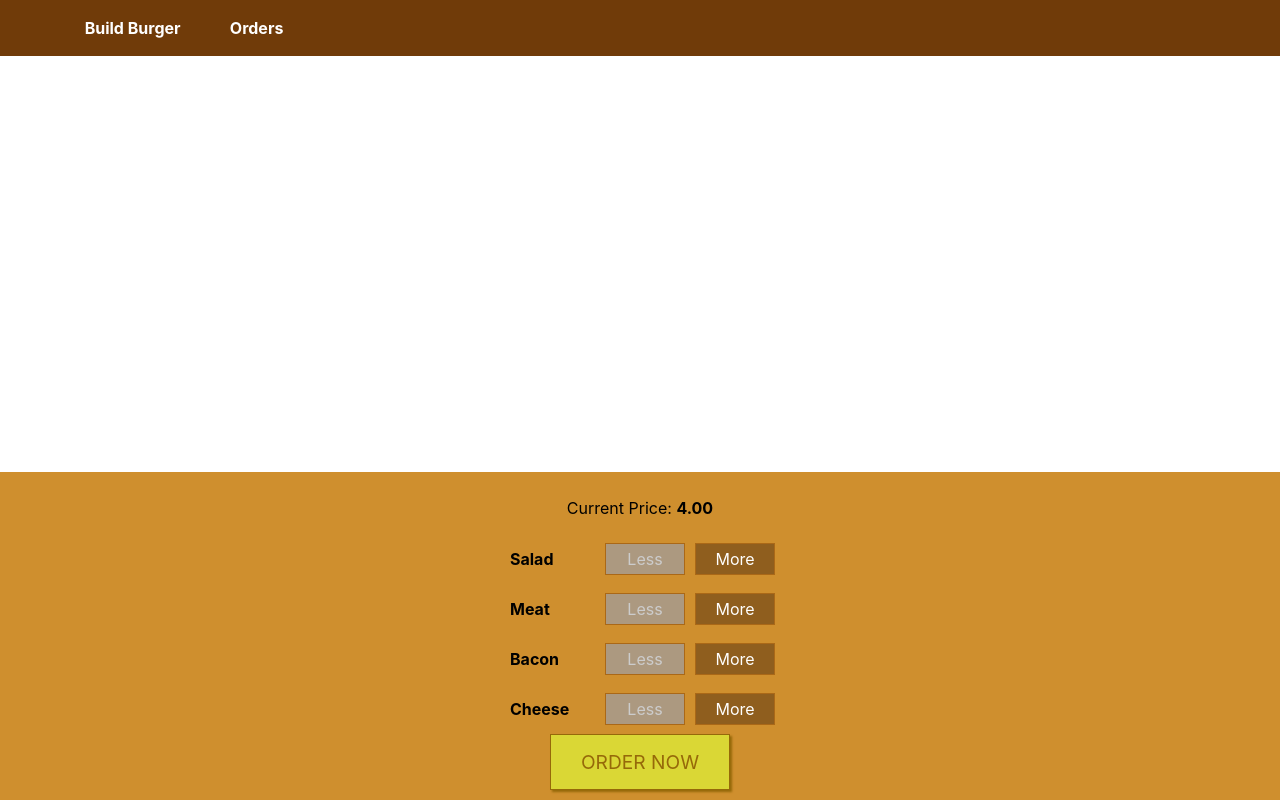
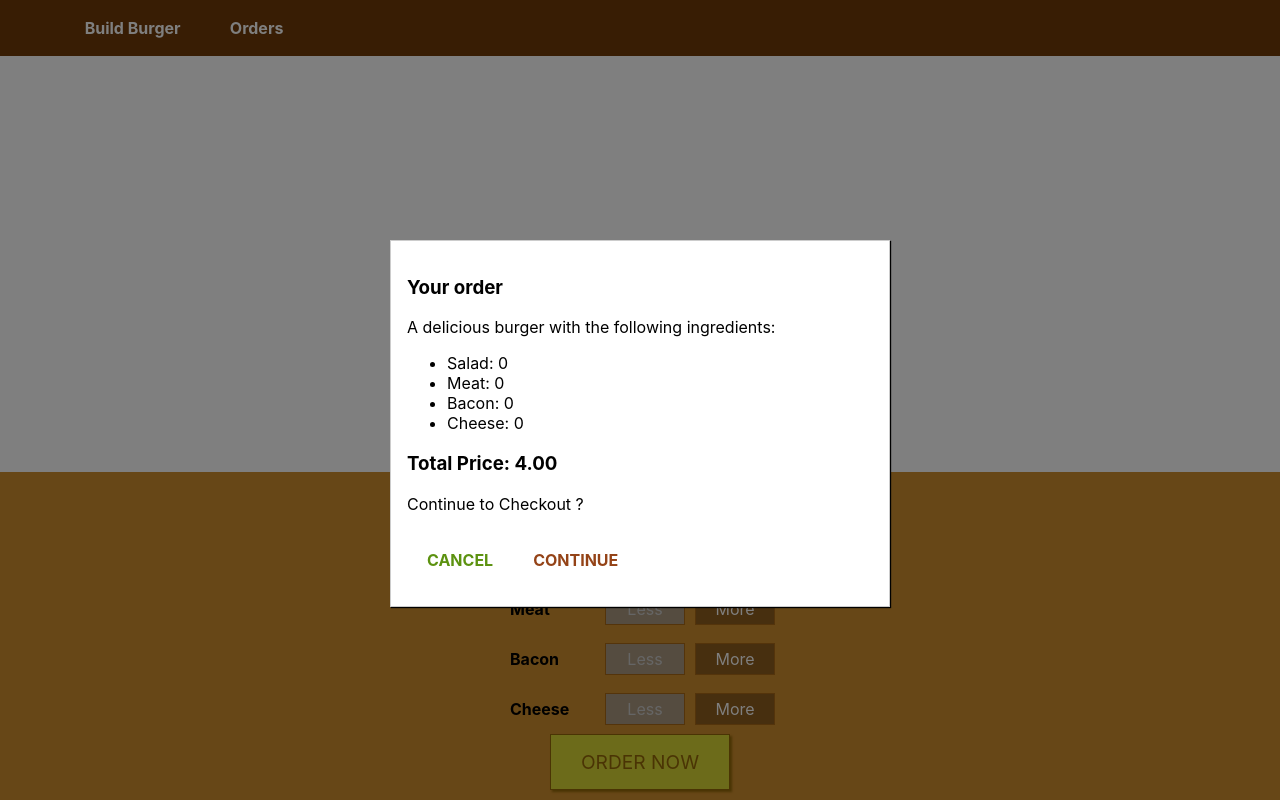
Before and after one commit to motasem99/my-react-app, a React (Create React App) app: page / in a window 1280 px wide. Both pictures are taken after a click on the button "ORDER NOW". Shown: the part 188-988 px from the top of the page. Built offline with nearby package versions, Linux system fonts and the light colour scheme.

Commit message:
dropdown component

```diff
--- a/src/components/Burger/Burger.jsx
+++ b/src/components/Burger/Burger.jsx
@@ -16,7 +16,7 @@ const Burger =(props) => {
             Object.keys(ingredients).map(item => {
                 if(ingredients[item] > 0){
                     let items = []
-                    for (let i = 0; i< ingredients[item]; i++){
+                    for(let i = 0; i < ingredients[item]; i++){
                         items.push(<BurgerIngredients key={i} type={item} />)
                     }
                     return items
--- a/src/components/ControlBurger/ControlBurger.jsx
+++ b/src/components/ControlBurger/ControlBurger.jsx
@@ -1,37 +1,44 @@
 import React from 'react'
+
+import { Link } from 'react-router-dom'
+
 import classes from './ControlBurger.module.css'
 
 const ControlBurger = (props) =>  {
-    const { increaseIngredients, clickLessHandler } = props;
+    const { increaseIngredients, clickLessHandler, orderNow } = props;
 
         return (
             <div className={classes.BuildControls}>
                 <p>Current Price: <strong>4.00</strong></p>
                 <div className={classes.BuildControl}>
                     <label className={classes.Label}>Salad</label>
-                    <button onClick={()=> clickLessHandler("salad")} className={classes.Less}>Less</button>
+                    <button onClick={()=> clickLessHandler("salad")} className={(props.ingredients.salad > 0 ? classes.Less : classes.Disabled)}>Less</button>
                     <button onClick={()=> increaseIngredients("salad")} className={classes.More}>More</button>
                 </div>
 
                 <div className={classes.BuildControl}>
                     <label className={classes.Label}>Meat</label>
-                    <button onClick={()=> clickLessHandler("bacon")} className={classes.Less}>Less</button>
+                    <button onClick={()=> clickLessHandler("bacon")} className={(props.ingredients.salad > 0 ? classes.Less : classes.Disabled)}>Less</button>
                     <button onClick={()=> increaseIngredients("bacon")} className={classes.More}>More</button>
                 </div>
 
                 <div className={classes.BuildControl}>
                     <label className={classes.Label}>Bacon</label>
-                    <button onClick={()=> clickLessHandler("cheese")} className={classes.Less}>Less</button>
+                    <button onClick={()=> clickLessHandler("cheese")} className={(props.ingredients.salad > 0 ? classes.Less : classes.Disabled)}>Less</button>
                     <button onClick={()=> increaseIngredients("cheese")} className={classes.More}>More</button>
                 </div>
 
                 <div className={classes.BuildControl}>
                     <label className={classes.Label}>Cheese</label>
-                    <button onClick={()=> clickLessHandler("meat")} className={classes.Less}>Less</button>
+                    <button onClick={()=> clickLessHandler("meat")} className={(props.ingredients.salad > 0 ? classes.Less : classes.Disabled)}>Less</button>
                     <button onClick={()=> increaseIngredients("meat")} className={classes.More}>More</button>
                 </div>
-                    <button className={classes.OrderButton}
-                    onClick={props.clickHandler}>ORDER NOW</button>
+                    <button
+                        className={classes.OrderButton}
+                        onClick={orderNow}
+                        >
+                        ORDER NOW
+                    </button>
                 </div>
             )
     }
--- a/src/components/ControlBurger/ControlBurger.module.css
+++ b/src/components/ControlBurger/ControlBurger.module.css
@@ -55,16 +55,13 @@
   color: white;
 }
 
-.OrderButton {
-  background-color: #dad735;
-  outline: none;
-  cursor: pointer;
-  border: 1px solid #966909;
-  color: #966909;
-  font-family: inherit;
-  font-size: 1.2em;
-  padding: 15px 30px;
-  box-shadow: 2px 2px 2px #966909;
+.Disabled {
+  background-color: #ac9980;
+  color: #ccc;
+}
+
+.Disabled:hover {
+  cursor: not-allowed;
 }
 
 .OrderButton:hover,
--- /dev/null
+++ b/src/components/Dropdown/Dropdown.js
@@ -0,0 +1,29 @@
+import React from 'react'
+
+import classes from './Dropdown.module.css'
+
+const Dropdown = (props) => {
+
+    const { remove } = props
+
+    return (
+        <div className={classes.Dropdown} onClick={remove}>
+            <div className={classes.Modal}>
+                <h3>Your order</h3>
+                <p>A delicious burger with the following ingredients:</p>
+                <ul>
+                    <li>Salad: 0</li>
+                    <li>Meat: 0</li>
+                    <li>Bacon: 0</li>
+                    <li>Cheese: 0</li>
+                </ul>
+                <h3>Total Price: 4.00</h3>
+                <p>Continue to Checkout ?</p>
+                <button className={classes.Success}>CANCEL</button>
+                <button className={classes.Danger}>CONTINUE</button>
+            </div>
+        </div>
+    )
+}
+
+export default Dropdown
--- /dev/null
+++ b/src/components/Dropdown/Dropdown.module.css
@@ -0,0 +1,54 @@
+.Modal {
+  position: fixed;
+  z-index: 500;
+  background-color: white;
+  width: 70%;
+  border: 1px solid #ccc;
+  box-shadow: 1px 1px 1px black;
+  padding: 16px;
+  left: 15%;
+  top: 30%;
+  box-sizing: border-box;
+  transition: all 0.3s ease-out;
+}
+
+.Dropdown {
+  width: 100%;
+  height: 100%;
+  position: fixed;
+  z-index: 100;
+  left: 0;
+  top: 0;
+  background-color: rgba(0, 0, 0, 0.5);
+}
+
+@media (min-width: 600px) {
+  .Modal {
+    width: 500px;
+    left: calc(50% - 250px);
+  }
+}
+
+.Success {
+  background-color: transparent;
+  border: none;
+  color: #5c9210;
+  outline: none;
+  cursor: pointer;
+  font: inherit;
+  padding: 10px;
+  margin: 10px;
+  font-weight: bold;
+}
+
+.Danger {
+  background-color: transparent;
+  border: none;
+  color: #944317;
+  outline: none;
+  cursor: pointer;
+  font: inherit;
+  padding: 10px;
+  margin: 10px;
+  font-weight: bold;
+}
--- a/src/pages/BuildBurger.jsx
+++ b/src/pages/BuildBurger.jsx
@@ -3,6 +3,7 @@ import React, { Component } from 'react'
 import classes from './BuildBurger.module.css'
 import Burger from '../components/Burger/Burger'
 import ControlBurger from '../components/ControlBurger/ControlBurger'
+import Dropdown from '../components/Dropdown/Dropdown.js'
 
 class BuildBurger extends Component {
     state = {
@@ -11,7 +12,8 @@ class BuildBurger extends Component {
             bacon: 0,
             cheese: 0,
             meat: 0
-        }
+        },
+        show: false
     }
 
     increaseIngredients = (name)=>{
@@ -35,7 +37,12 @@ class BuildBurger extends Component {
     }
 
     orderNow = () => {
-        this.setState({ ingredients: 'change state' })
+        // this.props.history.push('./checkout')
+        this.setState({ show: true})
+    }
+
+    removeShow = () => {
+        this.setState({ show: false })
     }
 
     render () {
@@ -45,11 +52,12 @@ class BuildBurger extends Component {
                     ingredients={this.state.ingredients}
                 />
                 <ControlBurger
-                    clickHandler={this.orderNow}
+                    orderNow={this.orderNow}
                     clickLessHandler={this.clickLessHandler}
-                    statess={this.state.ingredients}
+                    ingredients={this.state.ingredients}
                     increaseIngredients={this.increaseIngredients}
                 />
+                {this.state.show ? <Dropdown remove={this.removeShow} /> : null}
             </div>
         )
     }
```
Also changed, not shown: 2 other files (tests, documents, lock files or other folders).
